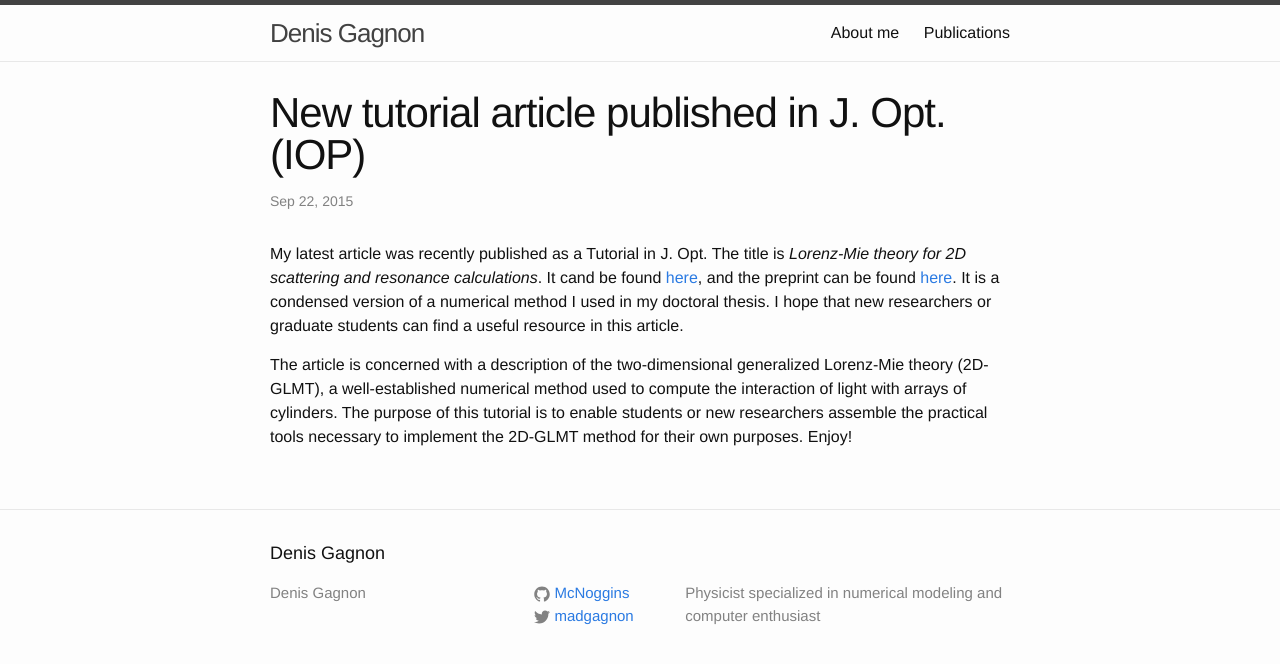
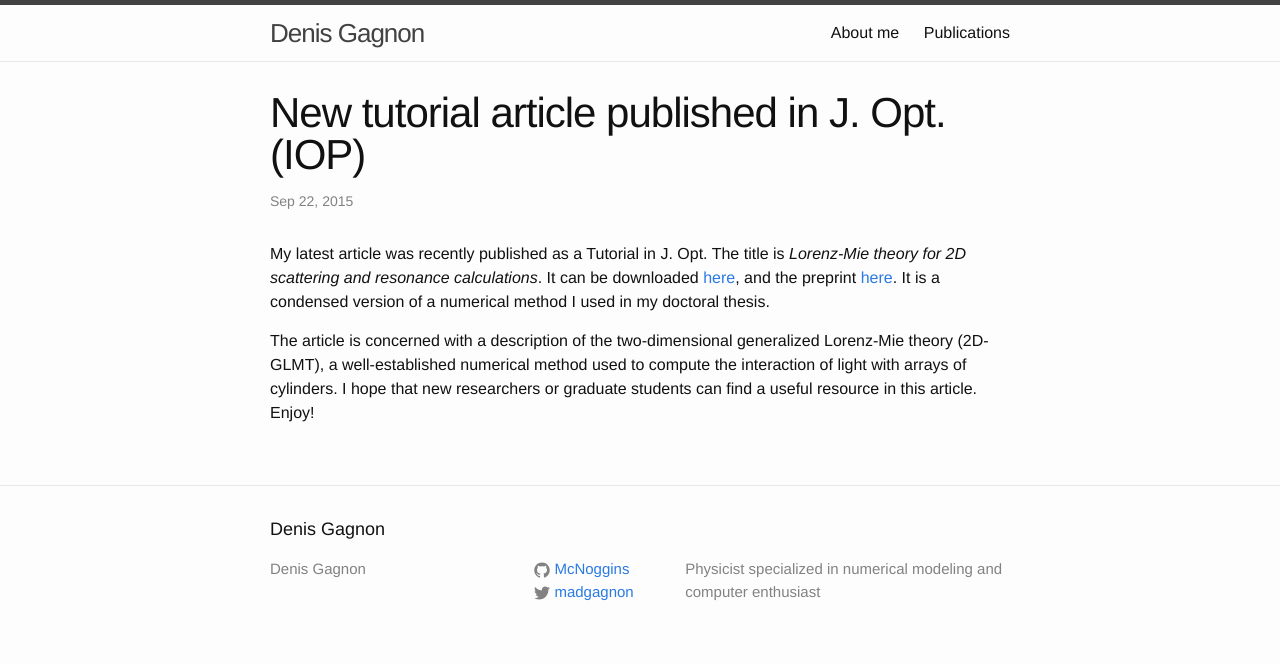
Before and after one commit to McNoggins/mcnoggins.github.io, a Jekyll site: the page built from _posts/2015-09-22-tutorial.markdown, in a window 1280 px wide. Shown: the top 664 px of the page. Built offline with Jekyll 4.4.1, drawn with Linux system fonts in a browser that asks for light colours.

Commit message:
Update 2015-09-22-tutorial.markdown
Copy editing

```diff
--- a/_posts/2015-09-22-tutorial.markdown
+++ b/_posts/2015-09-22-tutorial.markdown
@@ -4,9 +4,9 @@ title:  "New tutorial article published in J. Opt. (IOP)"
 date:   2015-09-22 13:45:00
 categories: news
 ---
-My latest article was recently published as a Tutorial in J. Opt. The title is *Lorenz-Mie theory for 2D scattering and resonance calculations*. It cand be found [here][Paper], and the preprint can be found [here][Preprint]. It is a condensed version of a numerical method I used in my doctoral thesis. I hope that new researchers or graduate students can find a useful resource in this article.
+My latest article was recently published as a Tutorial in J. Opt. The title is *Lorenz-Mie theory for 2D scattering and resonance calculations*. It can be downloaded [here][Paper], and the preprint [here][Preprint]. It is a condensed version of a numerical method I used in my doctoral thesis.
 
-The article is concerned with a description of the two-dimensional generalized Lorenz-Mie theory (2D-GLMT), a well-established numerical method used to compute the interaction of light with arrays of cylinders. The purpose of this tutorial is to enable students or new researchers assemble the practical tools necessary to implement the 2D-GLMT method for their own purposes. Enjoy!
+The article is concerned with a description of the two-dimensional generalized Lorenz-Mie theory (2D-GLMT), a well-established numerical method used to compute the interaction of light with arrays of cylinders.  I hope that new researchers or graduate students can find a useful resource in this article. Enjoy!
 
 [Paper]:      http://dx.doi.org/10.1088/2040-8978/17/10/103501
 [Preprint]:   http://arxiv.org/abs/1505.07691
```
